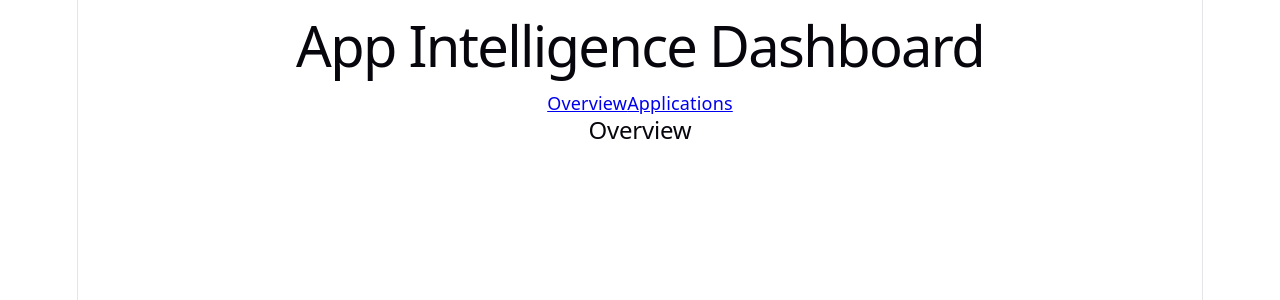
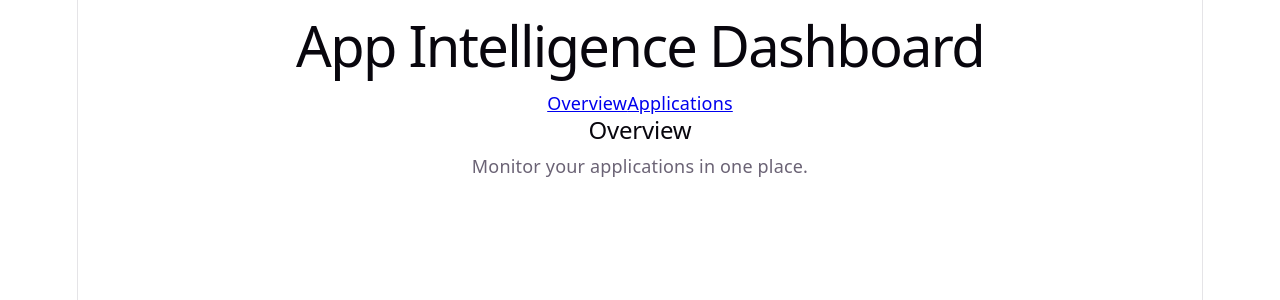
Before and after one commit to CodeKrakken/app-intelligence-dashboard, a React (Vite) app: page / in a window 1280 px wide. Shown: the top 300 px of the page. Built offline with nearby package versions, Linux system fonts and the light colour scheme.

Commit message:
Add overview description

```diff
--- a/src/App.tsx
+++ b/src/App.tsx
@@ -12,6 +12,7 @@ function App() {
 
       <main>
         <h2>Overview</h2>
+        <p>Monitor your applications in one place.</p>
       </main>
     </>
   );
```
Also changed, not shown: 1 other file (tests, documents, lock files or other folders).
